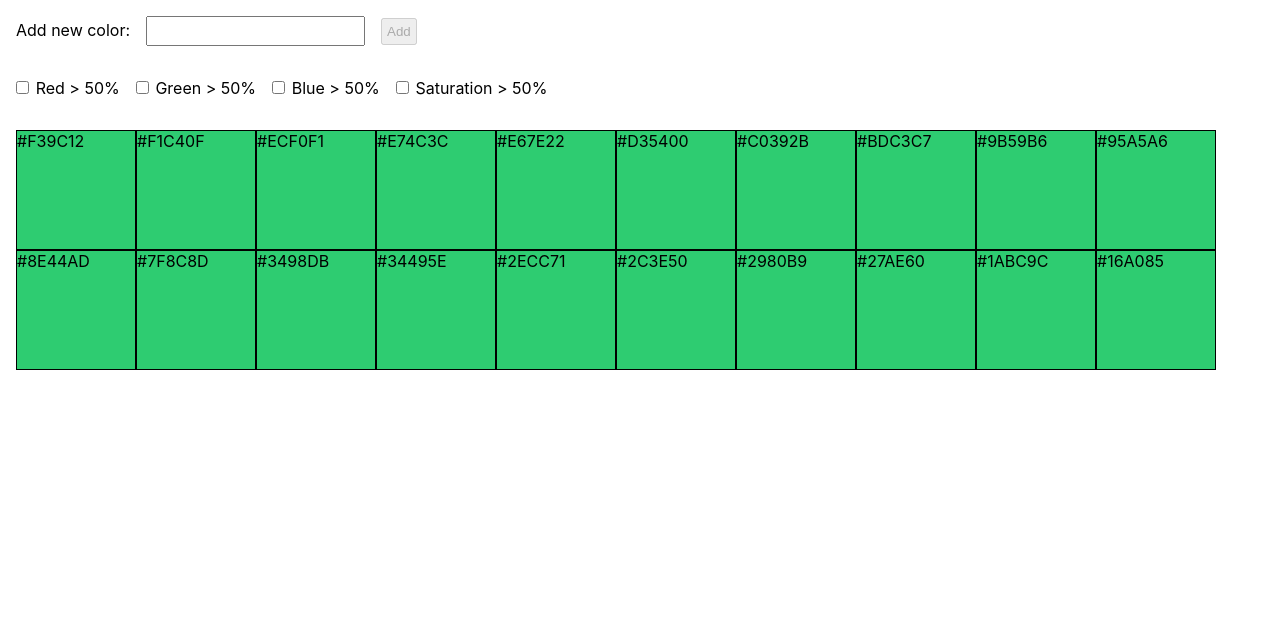
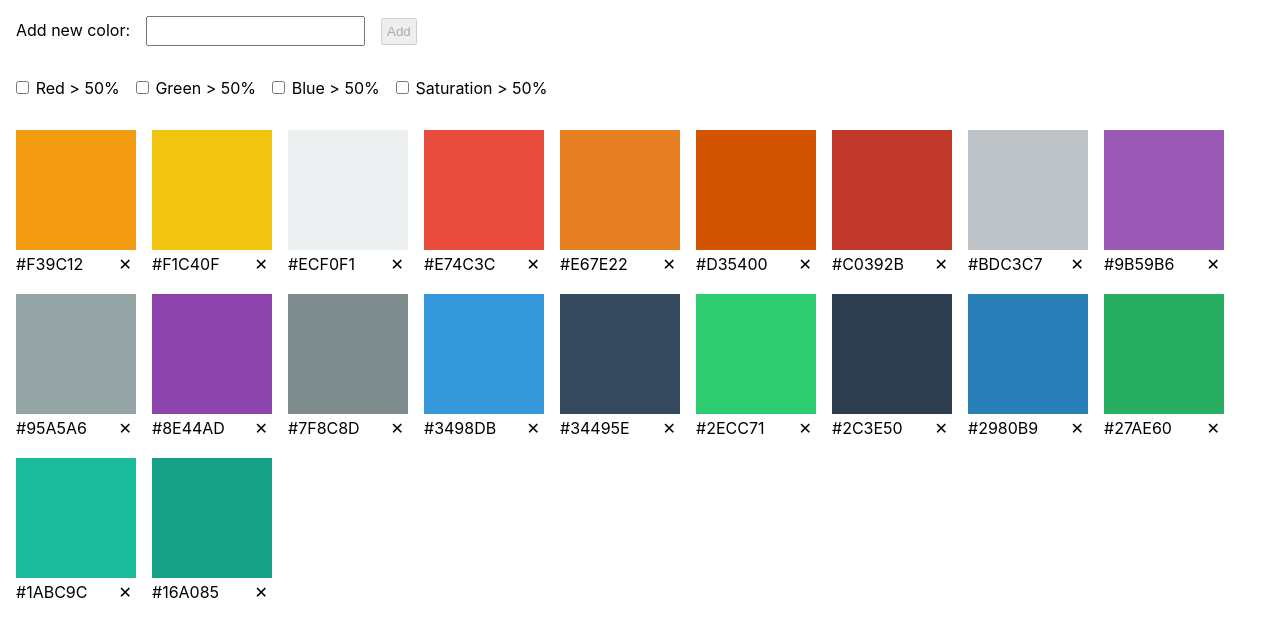
Before and after one commit to stoikal/color-gallery, a React (Create React App) app: page / in a window 1280 px wide. Shown: the top 636 px of the page. Built offline with nearby package versions, Linux system fonts and the light colour scheme.

Commit message:
add label and button to color box

```diff
--- a/src/components/ColorBox/ColorBox.module.scss
+++ b/src/components/ColorBox/ColorBox.module.scss
@@ -1,8 +1,24 @@
 .box {
-  border: 1px solid black;
+  width: 120px;
+}
+
+.color {
   width: 120px;
   height: 120px;
-  background: #2ECC71;
-  background-color: attr(data-hex);
+}
 
+.label {
+  display: flex;
+  align-items: center;
+  justify-content: space-between;
+
+  button {
+    all: unset;
+    padding: 4px;
+    cursor: pointer;
+
+    &:hover {
+      color: red;
+    }
+  }
 }
--- a/src/components/ColorBox/index.tsx
+++ b/src/components/ColorBox/index.tsx
@@ -7,8 +7,13 @@ type ColorBoxProps = {
 
 const ColorBox = ({ hex }: ColorBoxProps): JSX.Element => {
   return (
-    <div className={styles.box}>
-      {hex}
+    // FIXME inline style is forbidden
+    <div  className={styles.box}>
+      <div className={styles.color} style={{ background: hex }}></div>
+      <div className={styles.label}>
+        <span>{hex}</span>
+        <button type="button">&#x2715;</button>
+      </div>
     </div>
   )
 };
--- a/src/components/ColorView/ColorView.module.scss
+++ b/src/components/ColorView/ColorView.module.scss
@@ -1,6 +1,7 @@
 .container {
   display: grid;
   grid-template-columns: repeat(auto-fit, minmax(120px, 120px));
+  gap: 1em;
   padding: 1em;
   // justify-content: space-between;
 }
```
